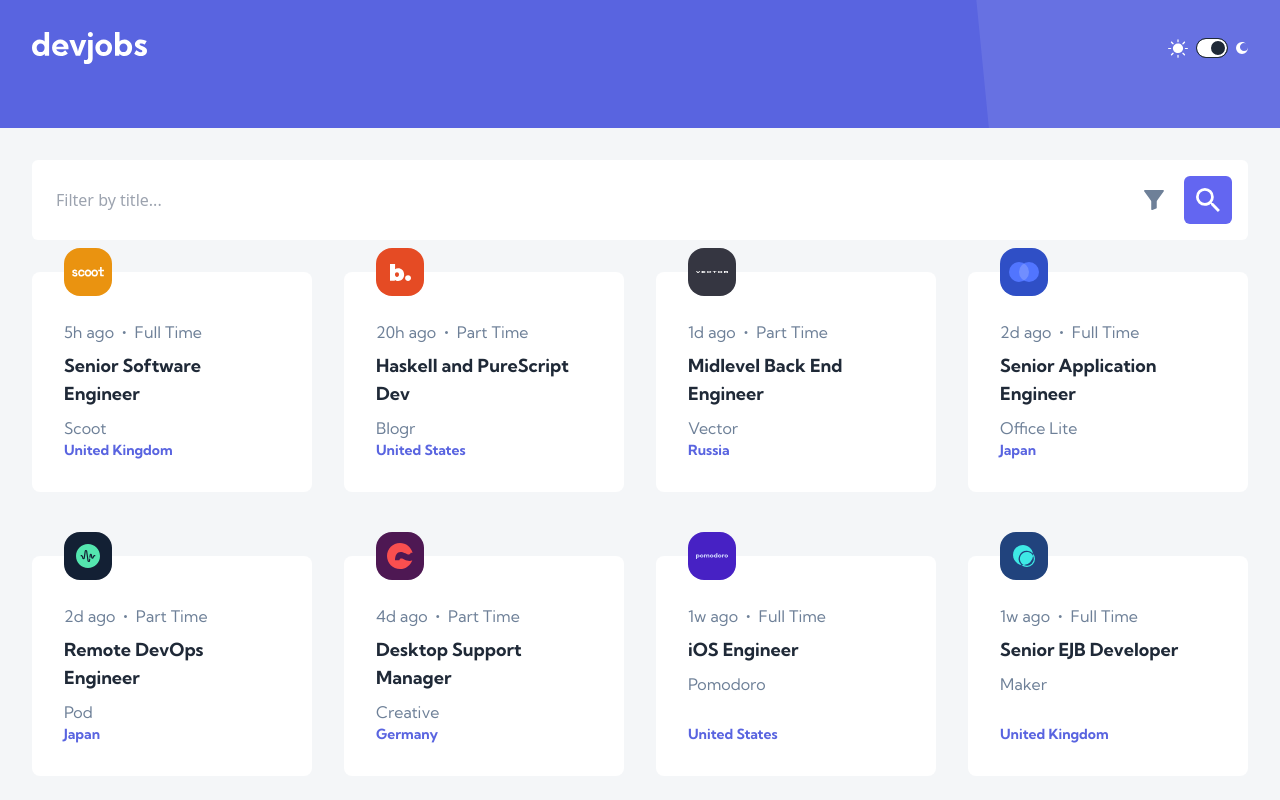
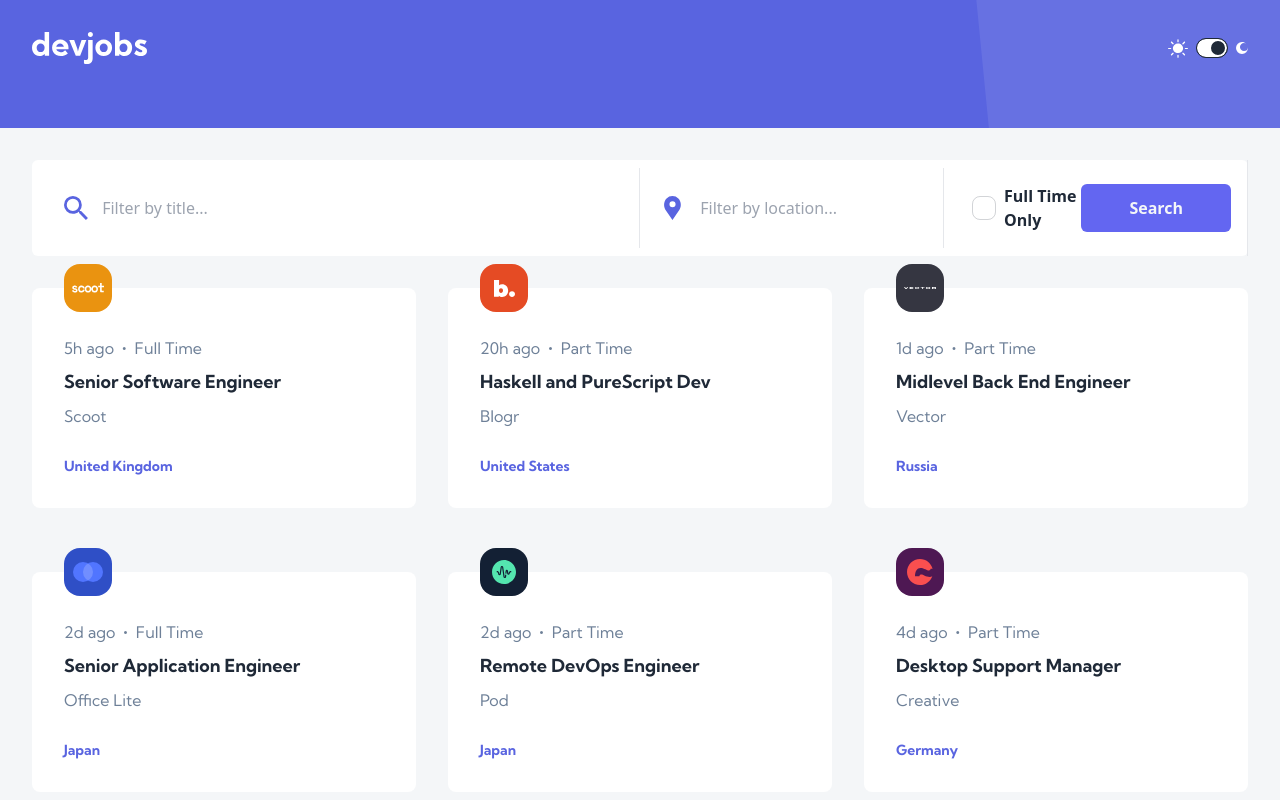
Before and after one commit to dziabak/devjobs-web-app, a React (Vite) app: page /jobs in a window 1280 px wide. Shown: the top 800 px of the page. Built offline with nearby package versions, Linux system fonts and the light colour scheme.

Commit message:
CSS improvements to JobFilter component

```diff
--- a/src/components/CurrentJobs.tsx
+++ b/src/components/CurrentJobs.tsx
@@ -48,7 +48,7 @@ function CurrentJobs() {
 
 	return (
 		<div>
-			<div className="grid grid-cols-1 gap-8 pt-8 gap-y-16 md:grid-cols-2 lg:grid-cols-4">{content}</div>
+			<div className="grid grid-cols-1 gap-8 pt-8 gap-y-16 md:grid-cols-2 lg:grid-cols-3">{content}</div>
 		</div>
 	);
 }
--- a/src/components/JobsFilter.tsx
+++ b/src/components/JobsFilter.tsx
@@ -6,33 +6,86 @@ function JobsFilter() {
 	};
 
 	return (
-		<div className="w-full p-4 rounded-md bg-c-white">
-			<form
-				onSubmit={searchSubmitHandler}
-				className="flex items-center space-x-2">
+		<div className="w-full p-0 rounded-md bg-c-white">
+			<form onSubmit={searchSubmitHandler}>
+				<div className="flex items-center justify-between">
+					<div className="w-full p-4 md:border-r md:flex md:w-1/3 md:items-center md:px-4 lg:px-8 lg:w-1/2">
+						<svg
+							width="24"
+							height="24"
+							xmlns="http://www.w3.org/2000/svg"
+							className="hidden md:block md:w-8">
+							<path
+								d="M17.112 15.059h-1.088l-.377-.377a8.814 8.814 0 002.15-5.784A8.898 8.898 0 008.898 0 8.898 8.898 0 000 8.898a8.898 8.898 0 008.898 8.899c2.211 0 4.23-.808 5.784-2.143l.377.377v1.081l6.845 6.832 2.04-2.04-6.832-6.845zm-8.214 0A6.16 6.16 0 118.9 2.737a6.16 6.16 0 010 12.322z"
+								fill="#5964E0"
+								fillRule="nonzero"
+							/>
+						</svg>
 						<input
 							type="text"
 							placeholder="Filter by title..."
 							className="w-full h-12 px-2 rounded-md"
 						/>
-				<button className="p-3 rounded-md">
+					</div>
+
+					<div className="hidden md:p-4 md:flex md:w-1/3 md:items-center md:px-4 lg:w-1/4 md:border-r lg:px-6">
+						<svg
+							width="17"
+							height="24"
+							xmlns="http://www.w3.org/2000/svg"
+							className="md:w-8">
+							<path
+								d="M14.358 2.451A8.3 8.3 0 008.448 0a8.3 8.3 0 00-5.911 2.451c-2.922 2.925-3.285 8.427-.786 11.76l6.697 9.683 6.687-9.669c2.508-3.347 2.145-8.85-.777-11.774zm-5.833 8.894a3.057 3.057 0 01-3.051-3.054 3.057 3.057 0 013.05-3.055 3.057 3.057 0 013.052 3.055 3.057 3.057 0 01-3.051 3.054z"
+								fill="#5964E0"
+								fillRule="nonzero"
+							/>
+						</svg>
+						<input
+							type="text"
+							placeholder="Filter by location..."
+							className="w-full h-12 px-2 rounded-md"
+						/>
+					</div>
+
+					<div className="flex justify-between p-4 md:w-1/3 md:items-center md:px-4 lg:w-1/4 md:border-r lg:px-6 lg:pr-4">
+						<div className="hidden form-control md:block">
+							<label className="cursor-pointer label">
+								<input type="checkbox" className="checkbox" />
+								<span className="ml-2 text-base font-bold label-text xl:hidden">
+									Full Time
+								</span>
+								<span className="hidden ml-2 text-base font-bold label-text xl:block">
+									Full Time Only
+								</span>
+							</label>
+						</div>
+						<button className="p-3 rounded-md md:hidden">
 							<svg width="20" height="20" xmlns="http://www.w3.org/2000/svg">
 								<path
 									d="M19.108 0H.86a.86.86 0 00-.764.455.833.833 0 00.068.884l6.685 9.202.007.01c.242.32.374.708.375 1.107v7.502a.825.825 0 00.248.594.865.865 0 00.942.18l3.756-1.4c.337-.1.56-.41.56-.784v-6.092c0-.399.132-.787.375-1.108l.007-.009 6.685-9.202c.19-.26.217-.6.068-.884A.86.86 0 0019.108 0z"
 									fill="#6E8098"
-							fill-rule="nonzero"
+									fillRule="nonzero"
 								/>
 							</svg>
 						</button>
-				<button className="p-3 bg-indigo-500 rounded-md">
-					<svg width="24" height="24" xmlns="http://www.w3.org/2000/svg">
+						<button className="p-3 bg-indigo-500 rounded-md xl:px-12">
+							<svg
+								width="24"
+								height="24"
+								xmlns="http://www.w3.org/2000/svg"
+								className="md:hidden">
 								<path
 									d="M17.112 15.059h-1.088l-.377-.377a8.814 8.814 0 002.15-5.784A8.898 8.898 0 008.898 0 8.898 8.898 0 000 8.898a8.898 8.898 0 008.898 8.899c2.211 0 4.23-.808 5.784-2.143l.377.377v1.081l6.845 6.832 2.04-2.04-6.832-6.845zm-8.214 0A6.16 6.16 0 118.9 2.737a6.16 6.16 0 010 12.322z"
 									fill="#FFFFFF"
 									fillRule="nonzero"
 								/>
 							</svg>
+							<p className="hidden font-bold text-c-light-grey md:block">
+								Search
+							</p>
 						</button>
+					</div>
+				</div>
 			</form>
 		</div>
 	);
```
Lines whose indentation alone changed are shown as unchanged.
